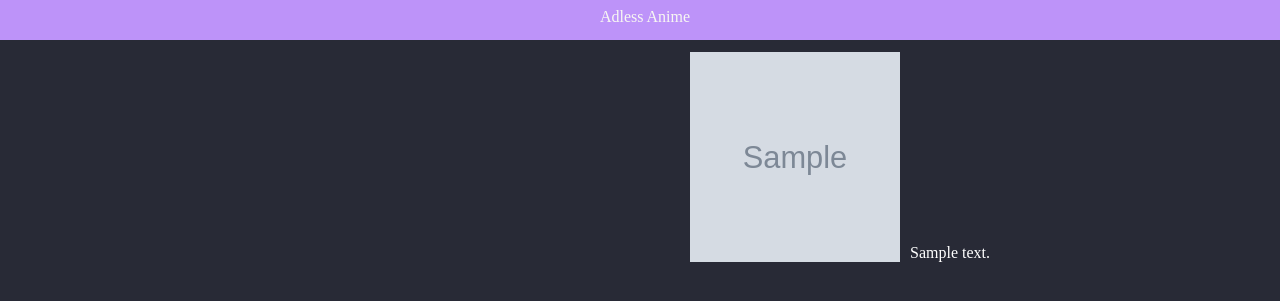
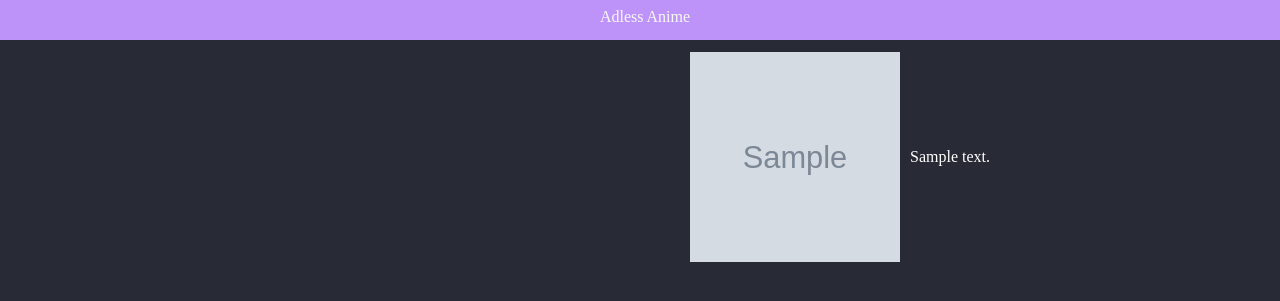
Before and after one commit to velllu/adlessanime, a Flask app: template templates/episodes.html in a window 1280 px wide. Shown: the top 301 px of the page. Run offline with Flask 2, Linux system fonts and the light colour scheme; the template is opened without the code that fills it: most values are stand-ins (such as "Sample title", 1, 10 or a date in 2020); grey boxes marked "Sample" are stand-in pictures.

Commit message:
Centered description

```diff
--- a/templates/episodes.html
+++ b/templates/episodes.html
@@ -6,10 +6,11 @@
             align-self: flex-end;
         }
 
-        #description {
+        #container {
             color: white;
             text-align: justify;
             display: flex;
+            align-items: center;
             width: 700px;
             margin-bottom: 10px;
         }
@@ -18,6 +19,7 @@
             width: 210px;
             height: 210px;
             margin-right: 10px;
+            vertical-align: middle;
         }
     </style>
 {% endblock %}
@@ -25,10 +27,10 @@
 {% block body %}
 
     <center>
-        <p id="description">
+        <div id="container">
             <img src="{{animeImage}}">
-            <span>{{animeDescription}}</span>
-        </p>
+            <p>{{animeDescription}}</p>
+        </div>
     </center>
 
     <center>
```
